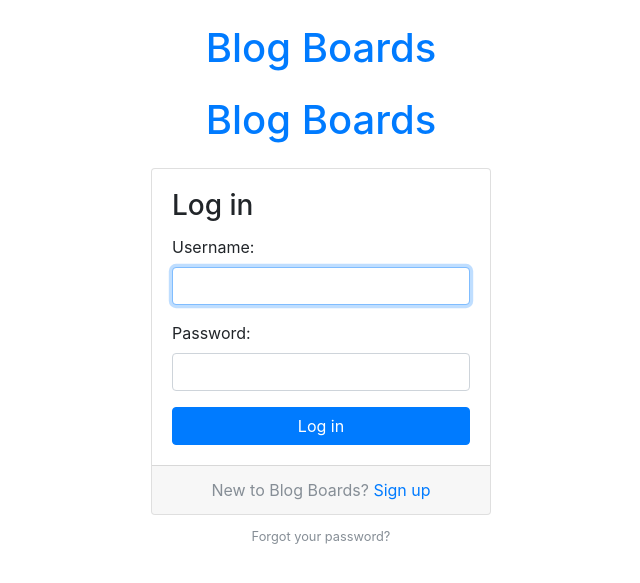
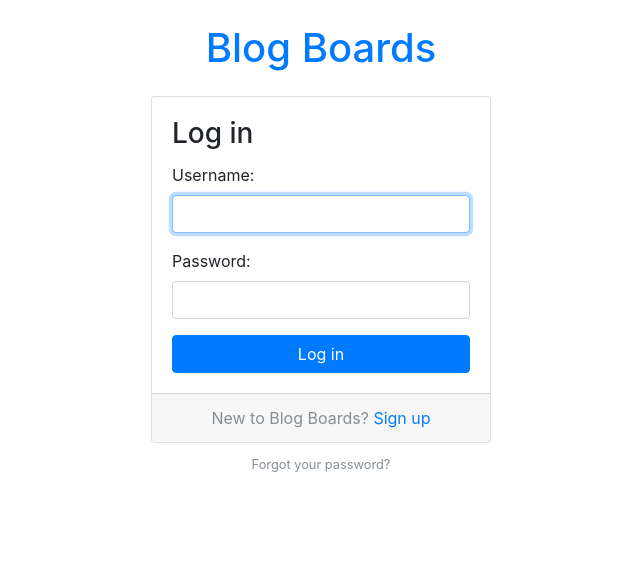
Before and after one commit to sjtg/simple_auth, a Django app: page /login/ in a window 1280 px wide. Shown: the top 583 px of the page, without its empty margins (319-959 px from the left). Run offline with Django 3.2, Linux system fonts and the light colour scheme; some libraries are stand-ins or nearby versions.

Commit message:
added url for login on the signup page

```diff
--- a/templates/base.html
+++ b/templates/base.html
@@ -5,7 +5,8 @@
 	<meta charset="utf-8">
 	<title>{% block title  %}Boards {% endblock %}</title>
 	<link rel="stylesheet" href="{% static 'css/bootstrap.min.css' %}">
-	{% block stylesheet %}{% endblock  %}
+	{% block stylesheet %} <link rel="stylesheet" href="{% static 'css/accounts.css' %}">
+	{% endblock  %}
 </head>
 
 <body>
--- a/templates/base_accounts.html
+++ b/templates/base_accounts.html
@@ -3,7 +3,7 @@
 {% load static  %}
 
 {% block stylesheet %}
-	<link rel="stylesheet" href="{static 'css/accounts.css' %}">
+<rel ="stylesheet" href="{%static 'css/accounts.css'%}">
 {% endblock %}
 
 {% block body  %}
--- a/templates/login.html
+++ b/templates/login.html
@@ -5,9 +5,6 @@
 
 {% block content %}
   <div class="container">
-    <h1 class="text-center logo my-4">
-      <a href="{% url 'home' %}">Blog Boards</a>
-    </h1>
     <div class="row justify-content-center">
       <div class="col-lg-4 col-md-6 col-sm-8">
         <div class="card">
--- a/templates/signup.html
+++ b/templates/signup.html
@@ -16,7 +16,7 @@
             </form>
           </div>
           <div class="card-footer text-muted text-center">
-            Already have an account? <a href="#">Log in</a>
+            Already have an account? <a href="{% url 'login' %}">Log in</a>
           </div>
         </div>
       </div>
```
Also changed, not shown: db.sqlite3, 1 other file.
